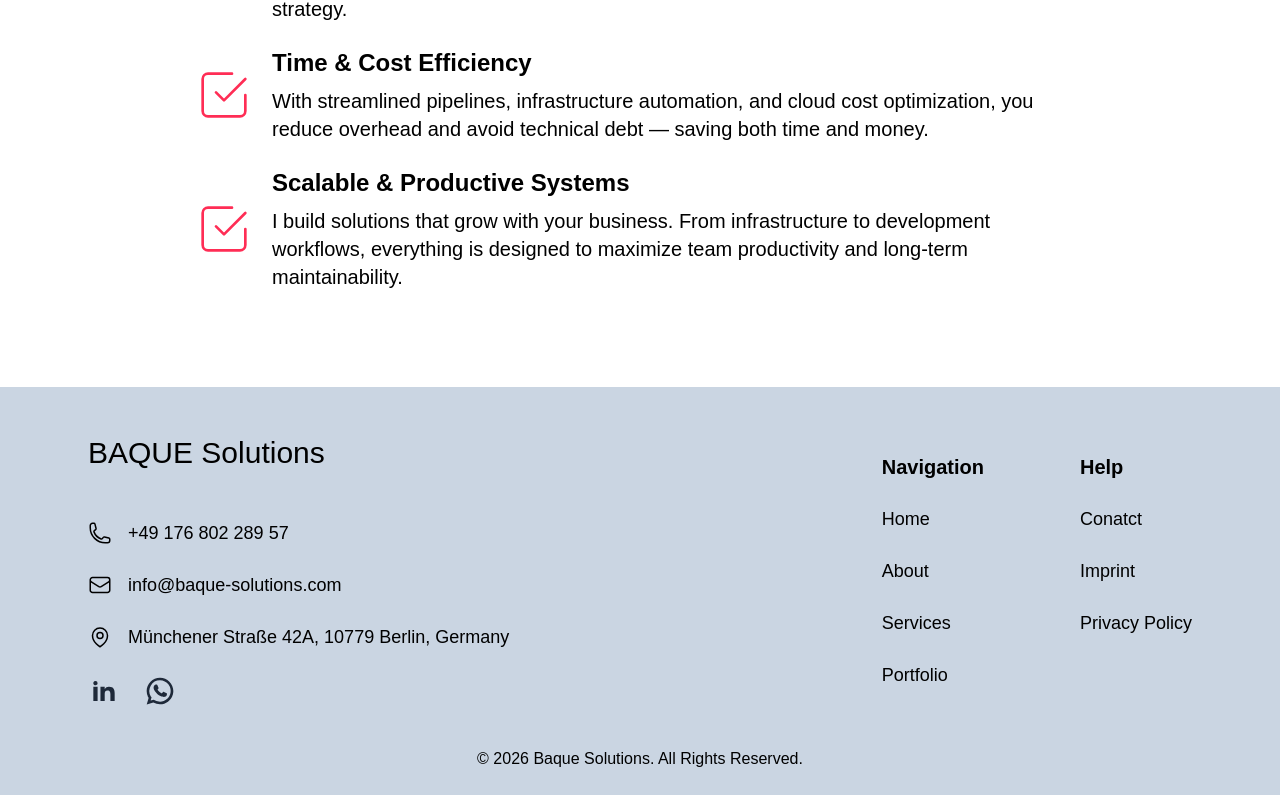
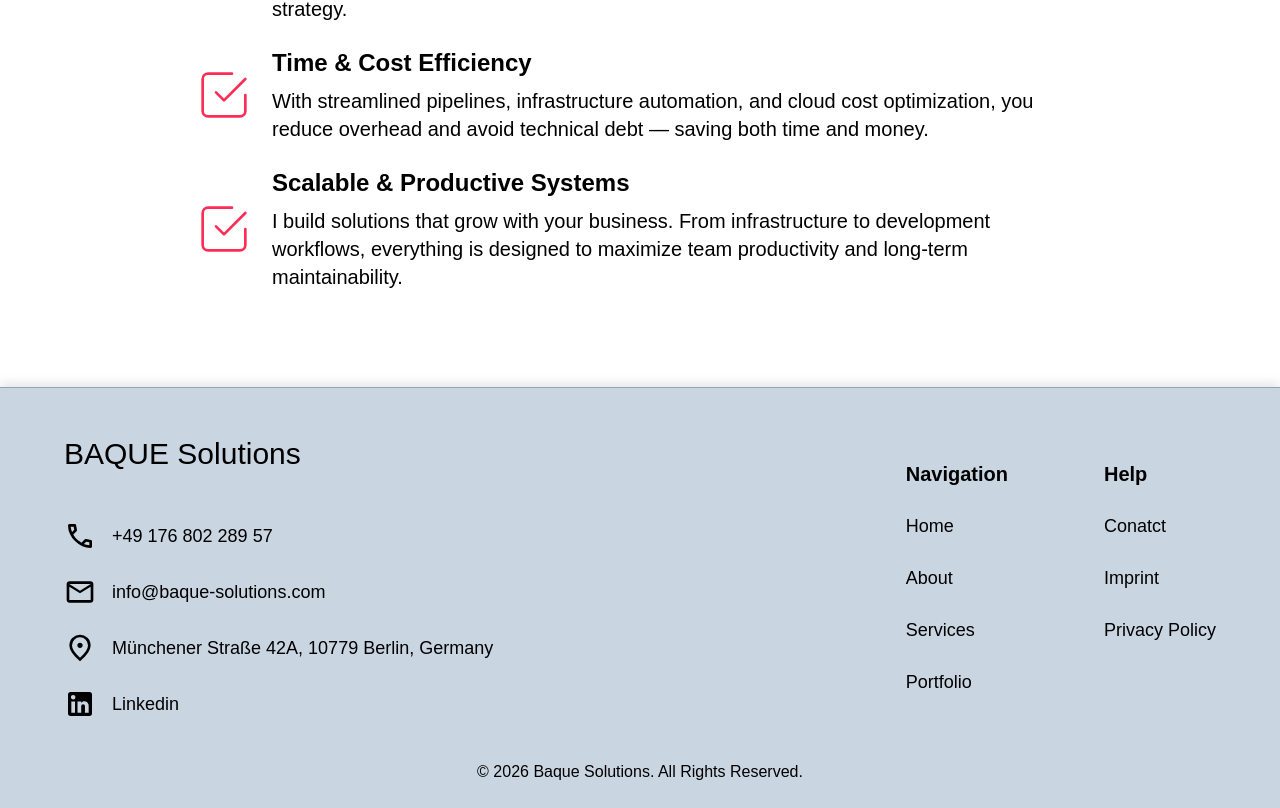
Before and after one commit to tofikvel/Portfolio-tailwindcss, a Next.js app: page /services in a window 1280 px wide. Shown: the part 3877-4685 px from the top of the page. Built offline with nearby package versions, Linux system fonts and the light colour scheme.

Commit message:
fixed few layout issues

```diff
--- a/components/Footer.tsx
+++ b/components/Footer.tsx
@@ -5,8 +5,8 @@
   const copyRightDate = new Date().getFullYear();
 
   return (
-    <footer className="bg-slate-300 py-6">
-      <div className="max-w-6xl mx-auto flex flex-col items-center px-6 py-6 gap-12 mb-4 md:flex-row md:justify-between">
+    <footer className="bg-slate-300 px-6 py-6 border-t border-gray-400 shadow-[0_-4px_10px_rgba(0,0,0,0.1)]">
+      <div className="max-w-6xl mx-auto flex flex-col items-center gap-12 py-6 mb-4 md:flex-row md:justify-between">
         {/* Brand logo and contact details (left side) */}
         <div className="flex flex-col gap-12">
           {/* Brand logo */}
@@ -19,109 +19,26 @@
           <div className="flex flex-col items-start gap-6">
             <div className="flex flex-row items-center gap-4">
               <span>
-                <svg
-                  xmlns="http://www.w3.org/2000/svg"
-                  fill="none"
-                  viewBox="0 0 24 24"
-                  strokeWidth="1.5"
-                  stroke="currentColor"
-                  className="size-6"
-                >
-                  <path
-                    strokeLinecap="round"
-                    strokeLinejoin="round"
-                    d="M2.25 6.75c0 8.284 6.716 15 15 15h2.25a2.25 2.25 0 0 0 2.25-2.25v-1.372c0-.516-.351-.966-.852-1.091l-4.423-1.106c-.44-.11-.902.055-1.173.417l-.97 1.293c-.282.376-.769.542-1.21.38a12.035 12.035 0 0 1-7.143-7.143c-.162-.441.004-.928.38-1.21l1.293-.97c.363-.271.527-.734.417-1.173L6.963 3.102a1.125 1.125 0 0 0-1.091-.852H4.5A2.25 2.25 0 0 0 2.25 4.5v2.25Z"
-                  />
-                </svg>
+                <svg xmlns="http://www.w3.org/2000/svg" width="32" height="32" viewBox="0 0 24 24"><path fill="currentColor" d="M19.95 21q-3.125 0-6.175-1.362t-5.55-3.863t-3.862-5.55T3 4.05q0-.45.3-.75t.75-.3H8.1q.35 0 .625.238t.325.562l.65 3.5q.05.4-.025.675T9.4 8.45L6.975 10.9q.5.925 1.187 1.787t1.513 1.663q.775.775 1.625 1.438T13.1 17l2.35-2.35q.225-.225.588-.337t.712-.063l3.45.7q.35.1.575.363T21 15.9v4.05q0 .45-.3.75t-.75.3M6.025 9l1.65-1.65L7.25 5H5.025q.125 1.025.35 2.025T6.025 9m8.95 8.95q.975.425 1.988.675T19 18.95v-2.2l-2.35-.475zm0 0" /></svg>
               </span>
               <span className="text-lg">+49 176 802 289 57</span>
             </div>
             <div className="flex flex-row items-center gap-4">
-              <span>
-                <svg
-                  xmlns="http://www.w3.org/2000/svg"
-                  fill="none"
-                  viewBox="0 0 24 24"
-                  strokeWidth="1.5"
-                  stroke="currentColor"
-                  className="size-6"
-                >
-                  <path
-                    strokeLinecap="round"
-                    strokeLinejoin="round"
-                    d="M21.75 6.75v10.5a2.25 2.25 0 0 1-2.25 2.25h-15a2.25 2.25 0 0 1-2.25-2.25V6.75m19.5 0A2.25 2.25 0 0 0 19.5 4.5h-15a2.25 2.25 0 0 0-2.25 2.25m19.5 0v.243a2.25 2.25 0 0 1-1.07 1.916l-7.5 4.615a2.25 2.25 0 0 1-2.36 0L3.32 8.91a2.25 2.25 0 0 1-1.07-1.916V6.75"
-                  />
-                </svg>
-              </span>
+              <svg xmlns="http://www.w3.org/2000/svg" width="32" height="32" viewBox="0 0 24 24"><path fill="currentColor" d="M4 20q-.825 0-1.412-.587T2 18V6q0-.825.588-1.412T4 4h16q.825 0 1.413.588T22 6v12q0 .825-.587 1.413T20 20zm8-7L4 8v10h16V8zm0-2l8-5H4zM4 8V6v12z" /></svg>
               <span className="text-lg">info@baque-solutions.com</span>
             </div>
             <div className="flex flex-row items-center gap-4">
               <span>
-                <svg
-                  xmlns="http://www.w3.org/2000/svg"
-                  fill="none"
-                  viewBox="0 0 24 24"
-                  strokeWidth="1.5"
-                  stroke="currentColor"
-                  className="size-6"
-                >
-                  <path strokeLinecap="round" strokeLinejoin="round" d="M15 10.5a3 3 0 1 1-6 0 3 3 0 0 1 6 0Z" />
-                  <path
-                    strokeLinecap="round"
-                    strokeLinejoin="round"
-                    d="M19.5 10.5c0 7.142-7.5 11.25-7.5 11.25S4.5 17.642 4.5 10.5a7.5 7.5 0 1 1 15 0Z"
-                  />
-                </svg>
+                <svg xmlns="http://www.w3.org/2000/svg" width="32" height="32" viewBox="0 0 24 24"><path fill="currentColor" d="M12 12q.825 0 1.413-.587T14 10t-.587-1.412T12 8t-1.412.588T10 10t.588 1.413T12 12m0 7.35q3.05-2.8 4.525-5.087T18 10.2q0-2.725-1.737-4.462T12 4T7.738 5.738T6 10.2q0 1.775 1.475 4.063T12 19.35M12 22q-4.025-3.425-6.012-6.362T4 10.2q0-3.75 2.413-5.975T12 2t5.588 2.225T20 10.2q0 2.5-1.987 5.438T12 22m0-12" /></svg>
               </span>
               <p className="text-lg">Münchener Straße 42A, 10779 Berlin, Germany</p>
             </div>
-            {/* Social links (icons) */}
-            <div className="flex flex-row gap-6">
-              <Link href="#">
-                <span>
-                  <svg
-                    className="w-8 h-8 text-gray-800 dark:text-black"
-                    aria-hidden="true"
-                    xmlns="http://www.w3.org/2000/svg"
-                    width="24"
-                    height="24"
-                    fill="currentColor"
-                    viewBox="0 0 24 24"
-                  >
-                    <path
-                      fillRule="evenodd"
-                      d="M12.51 8.796v1.697a3.738 3.738 0 0 1 3.288-1.684c3.455 0 4.202 2.16 4.202 4.97V19.5h-3.2v-5.072c0-1.21-.244-2.766-2.128-2.766-1.827 0-2.139 1.317-2.139 2.676V19.5h-3.19V8.796h3.168ZM7.2 6.106a1.61 1.61 0 0 1-.988 1.483 1.595 1.595 0 0 1-1.743-.348A1.607 1.607 0 0 1 5.6 4.5a1.601 1.601 0 0 1 1.6 1.606Z"
-                      clipRule="evenodd"
-                    />
-                    <path d="M7.2 8.809H4V19.5h3.2V8.809Z" />
-                  </svg>
-                </span>
-              </Link>
-              <Link href="#">
-                <span>
-                  <svg
-                    className="w-8 h-8 text-gray-800 dark:text-black"
-                    aria-hidden="true"
-                    xmlns="http://www.w3.org/2000/svg"
-                    width="24"
-                    height="24"
-                    fill="none"
-                    viewBox="0 0 24 24"
-                  >
-                    <path
-                      fill="currentColor"
-                      fillRule="evenodd"
-                      d="M12 4a8 8 0 0 0-6.895 12.06l.569.718-.697 2.359 2.32-.648.379.243A8 8 0 1 0 12 4ZM2 12C2 6.477 6.477 2 12 2s10 4.477 10 10-4.477 10-10 10a9.96 9.96 0 0 1-5.016-1.347l-4.948 1.382 1.426-4.829-.006-.007-.033-.055A9.958 9.958 0 0 1 2 12Z"
-                      clipRule="evenodd"
-                    />
-                    <path
-                      fill="currentColor"
-                      d="M16.735 13.492c-.038-.018-1.497-.736-1.756-.83a1.008 1.008 0 0 0-.34-.075c-.196 0-.362.098-.49.291-.146.217-.587.732-.723.886-.018.02-.042.045-.057.045-.013 0-.239-.093-.307-.123-1.564-.68-2.751-2.313-2.914-2.589-.023-.04-.024-.057-.024-.057.005-.021.058-.074.085-.101.08-.079.166-.182.249-.283l.117-.14c.121-.14.175-.25.237-.375l.033-.066a.68.68 0 0 0-.02-.64c-.034-.069-.65-1.555-.715-1.711-.158-.377-.366-.552-.655-.552-.027 0 0 0-.112.005-.137.005-.883.104-1.213.311-.35.22-.94.924-.94 2.16 0 1.112.705 2.162 1.008 2.561l.041.06c1.161 1.695 2.608 2.951 4.074 3.537 1.412.564 2.081.63 2.461.63.16 0 .288-.013.4-.024l.072-.007c.488-.043 1.56-.599 1.804-1.276.192-.534.243-1.117.115-1.329-.088-.144-.239-.216-.43-.308Z"
-                    />
-                  </svg>
-                </span>
-              </Link>
-            </div>
+            <Link href="#" className="flex flex-row items-center gap-4">
+              <span>
+                <svg xmlns="http://www.w3.org/2000/svg" width="32" height="32" viewBox="0 0 24 24"><path fill="currentColor" d="M19 3a2 2 0 0 1 2 2v14a2 2 0 0 1-2 2H5a2 2 0 0 1-2-2V5a2 2 0 0 1 2-2zm-.5 15.5v-5.3a3.26 3.26 0 0 0-3.26-3.26c-.85 0-1.84.52-2.32 1.3v-1.11h-2.79v8.37h2.79v-4.93c0-.77.62-1.4 1.39-1.4a1.4 1.4 0 0 1 1.4 1.4v4.93zM6.88 8.56a1.68 1.68 0 0 0 1.68-1.68c0-.93-.75-1.69-1.68-1.69a1.69 1.69 0 0 0-1.69 1.69c0 .93.76 1.68 1.69 1.68m1.39 9.94v-8.37H5.5v8.37z" /></svg>
+              </span>
+              <p className="text-lg">Linkedin</p>
+            </Link>
           </div>
         </div>
         {/* Additional links (right side) */}
@@ -155,7 +72,6 @@
           </div>
         </div>
       </div>
-      {/* Copyright */}
       <div className="text-center">
         <p>&copy; {copyRightDate} Baque Solutions. All Rights Reserved.</p>
       </div>
```
Also changed, not shown: app/page.tsx (+11 -74 lines).
